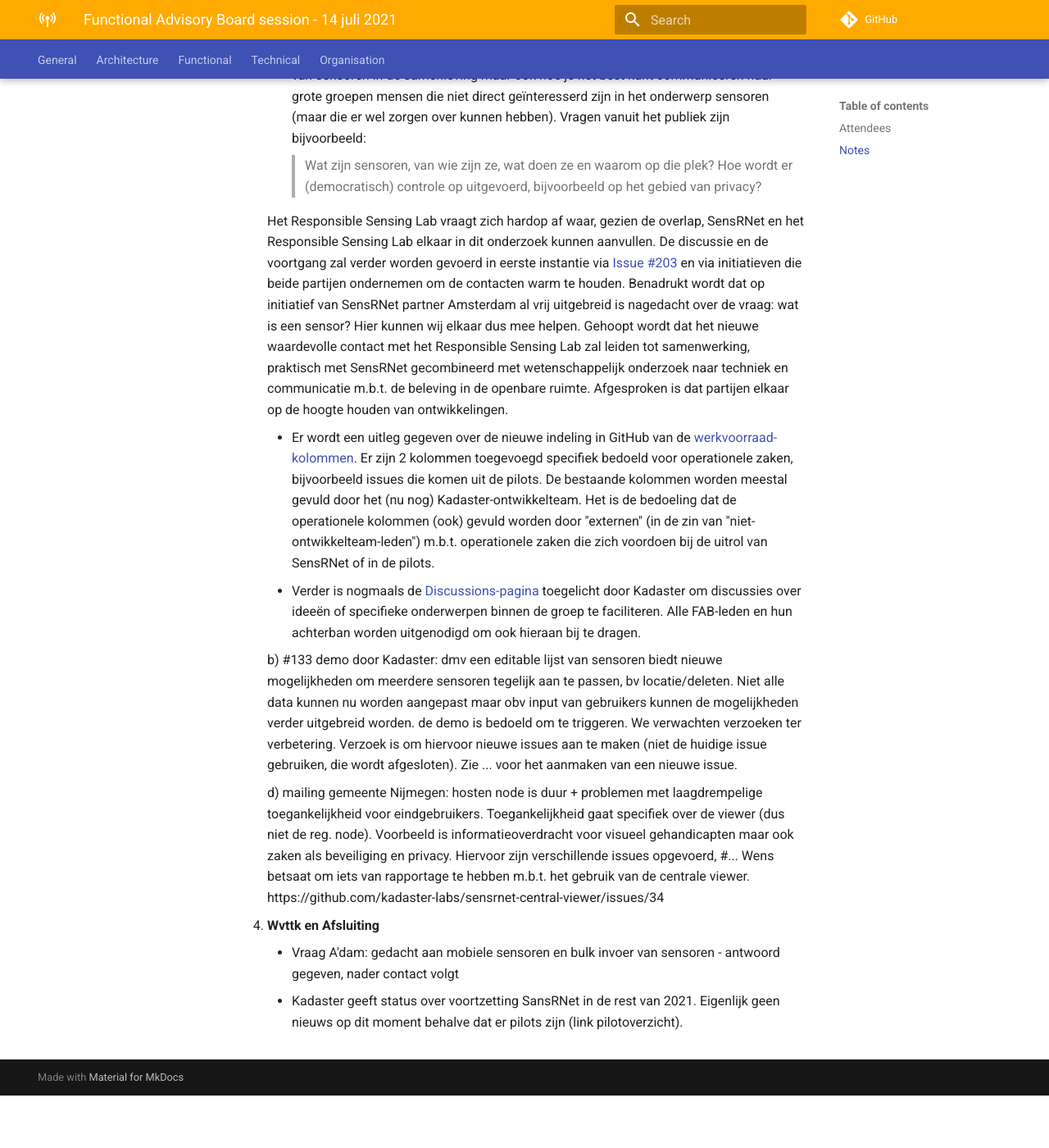
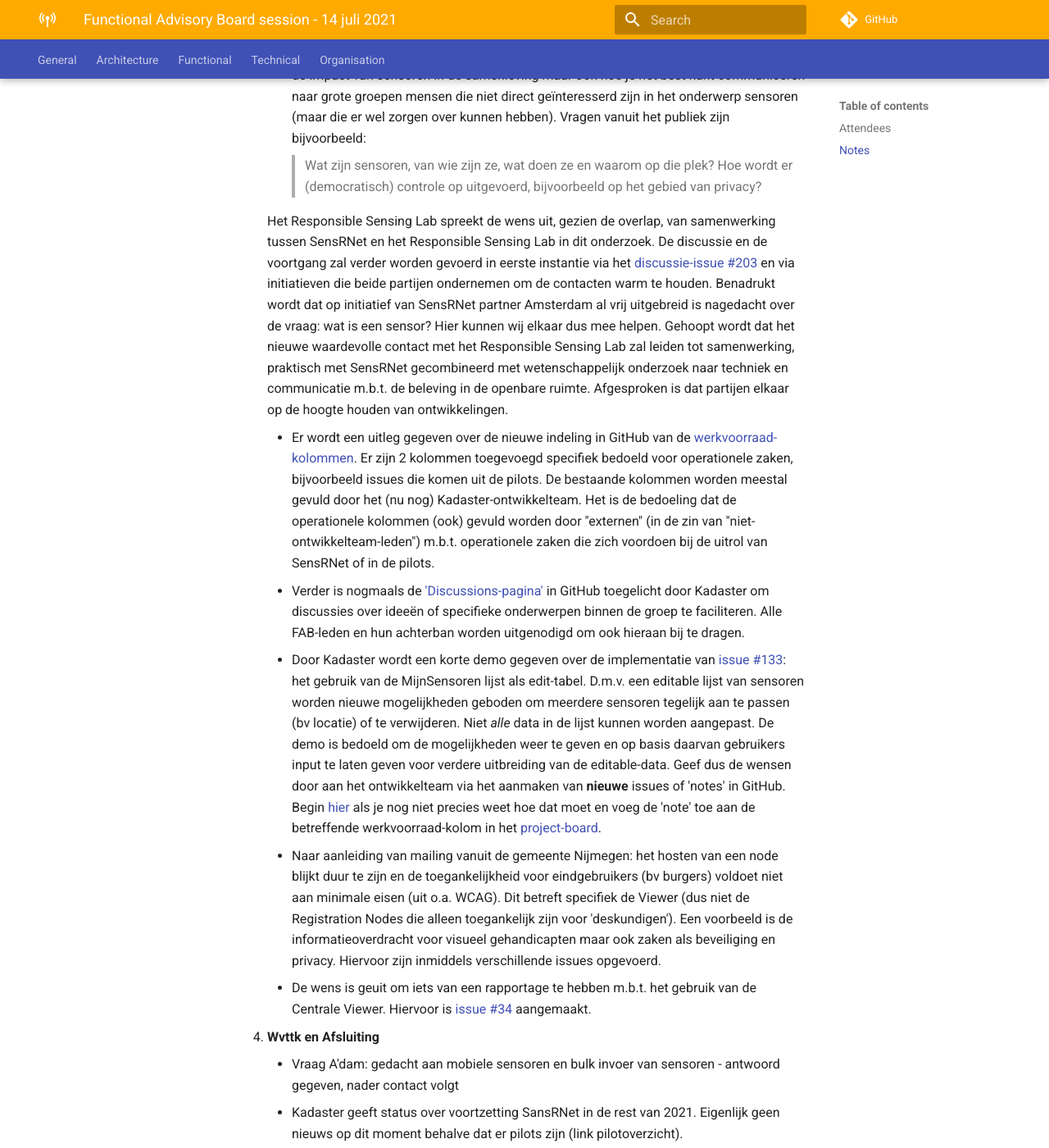
Before and after one commit to kadaster-labs/sensrnet-home, an MkDocs documentation site: the page built from docs/notes/2021-07-14-FAB-notes.md, in a window 1280 px wide and 1400 px high, scrolled down 1324 px. Shown: the whole window at 82% size. Built offline with MkDocs 1.6.1 and Material for MkDocs 9.7.7, drawn with Linux system fonts in a browser that asks for light colours; comment, search, counter and statistics services are not loaded; before the commit the page ends 2660 px from its top, so only the background shows below that.

Commit message:
Update 2021-07-14-FAB-notes.md

```diff
--- a/docs/notes/2021-07-14-FAB-notes.md
+++ b/docs/notes/2021-07-14-FAB-notes.md
@@ -38,19 +38,19 @@ Onderwerpen:
 
      Hieronder het belangrijkste over het werk aan SensRNet uit de afgelopen periode met daarnaast de introductie van (de samenwerking met) het Responsible Sensing Lab:
 
-     - Onze gast van het [Responsible Sensing Lab](https://www.ams-institute.org/urban-challenges/urban-data-intelligence/responsible-sensing-lab/) ligt het waarom van zijn aanwezigheid toe (zie ook [Issue #203](https://github.com/kadaster-labs/sensrnet-home/discussions/203)). De gemeente Amsterdam in samenwerking met het AMS Institute waar het Responsible Sensing Lab een onderdeel van is, doet onderzoek naar de impact van sensoren in de samenleving maar ook hoe je het best kunt communiceren naar grote groepen mensen die niet direct geïnteresserd zijn in het onderwerp sensoren (maar die er wel zorgen over kunnen hebben). Vragen vanuit het publiek zijn bijvoorbeeld:
+     - Onze gast van het [Responsible Sensing Lab](https://www.ams-institute.org/urban-challenges/urban-data-intelligence/responsible-sensing-lab/) ligt het waarom van zijn aanwezigheid toe (zie ook [dit issue #203](https://github.com/kadaster-labs/sensrnet-home/discussions/203)). De gemeente Amsterdam in samenwerking met het AMS Institute waar het Responsible Sensing Lab een onderdeel van is, doet onderzoek naar de impact van sensoren in de samenleving maar ook hoe je het best kunt communiceren naar grote groepen mensen die niet direct geïnteresserd zijn in het onderwerp sensoren (maar die er wel zorgen over kunnen hebben). Vragen vanuit het publiek zijn bijvoorbeeld:
 
         > Wat zijn sensoren, van wie zijn ze, wat doen ze en waarom op die plek? Hoe wordt er (democratisch) controle op uitgevoerd, bijvoorbeeld op het gebied van privacy?
 
-       Het Responsible Sensing Lab vraagt zich hardop af waar, gezien de overlap, SensRNet en het Responsible Sensing Lab elkaar in dit onderzoek kunnen aanvullen. De discussie en de voortgang zal verder worden gevoerd in eerste instantie via [Issue #203](https://github.com/kadaster-labs/sensrnet-home/discussions/203) en via initiatieven die beide partijen ondernemen om de contacten warm te houden. Benadrukt wordt dat op initiatief van SensRNet partner Amsterdam al vrij uitgebreid is nagedacht over de vraag: wat is een sensor? Hier kunnen wij elkaar dus mee helpen. Gehoopt wordt dat het nieuwe waardevolle contact met het Responsible Sensing Lab zal leiden tot samenwerking, praktisch met SensRNet gecombineerd met wetenschappelijk onderzoek naar techniek en communicatie m.b.t. de beleving in de openbare ruimte. Afgesproken is dat partijen elkaar op de hoogte houden van ontwikkelingen.
+       Het Responsible Sensing Lab spreekt de wens uit, gezien de overlap, van samenwerking tussen SensRNet en het Responsible Sensing Lab in dit onderzoek. De discussie en de voortgang zal verder worden gevoerd in eerste instantie via het [discussie-issue #203](https://github.com/kadaster-labs/sensrnet-home/discussions/203) en via initiatieven die beide partijen ondernemen om de contacten warm te houden. Benadrukt wordt dat op initiatief van SensRNet partner Amsterdam al vrij uitgebreid is nagedacht over de vraag: wat is een sensor? Hier kunnen wij elkaar dus mee helpen. Gehoopt wordt dat het nieuwe waardevolle contact met het Responsible Sensing Lab zal leiden tot samenwerking, praktisch met SensRNet gecombineerd met wetenschappelijk onderzoek naar techniek en communicatie m.b.t. de beleving in de openbare ruimte. Afgesproken is dat partijen elkaar op de hoogte houden van ontwikkelingen.
 
      - Er wordt een uitleg gegeven over de nieuwe indeling in GitHub van de [werkvoorraad-kolommen](https://github.com/orgs/kadaster-labs/projects/1). Er zijn 2 kolommen toegevoegd specifiek bedoeld voor operationele zaken, bijvoorbeeld issues die komen uit de pilots. De bestaande kolommen worden meestal gevuld door het (nu nog) Kadaster-ontwikkelteam. Het is de bedoeling dat de operationele kolommen (ook) gevuld worden door "externen" (in de zin van "niet-ontwikkelteam-leden") m.b.t. operationele zaken die zich voordoen bij de uitrol van SensRNet of in de pilots.
-     - Verder is nogmaals de [Discussions-pagina](https://github.com/kadaster-labs/sensrnet-home/discussions) toegelicht door Kadaster om discussies over ideeën of specifieke onderwerpen binnen de groep te faciliteren. Alle FAB-leden en hun achterban worden uitgenodigd om ook hieraan bij te dragen.
+     - Verder is nogmaals de ['Discussions-pagina'](https://github.com/kadaster-labs/sensrnet-home/discussions) in GitHub toegelicht door Kadaster om discussies over ideeën of specifieke onderwerpen binnen de groep te faciliteren. Alle FAB-leden en hun achterban worden uitgenodigd om ook hieraan bij te dragen.
 
-     b) #133 demo door Kadaster: dmv een editable lijst van sensoren biedt nieuwe mogelijkheden om meerdere sensoren tegelijk aan te passen, bv locatie/deleten. Niet alle data kunnen nu worden aangepast maar obv input van gebruikers kunnen de mogelijkheden verder uitgebreid worden. de demo is bedoeld om te triggeren. We verwachten verzoeken ter verbetering. Verzoek is om hiervoor nieuwe issues aan te maken (niet de huidige issue gebruiken, die wordt afgesloten). Zie ... voor het aanmaken van een nieuwe issue.
+     - Door Kadaster wordt een korte demo gegeven over de implementatie van [issue #133](https://github.com/kadaster-labs/sensrnet-home/issues/133): het gebruik van de MijnSensoren lijst als edit-tabel. D.m.v. een editable lijst van sensoren worden nieuwe mogelijkheden geboden om meerdere sensoren tegelijk aan te passen (bv locatie) of te verwijderen. Niet *alle* data in de lijst kunnen worden aangepast. De demo is bedoeld om de mogelijkheden weer te geven en op basis daarvan gebruikers input te laten geven voor verdere uitbreiding van de editable-data. Geef dus de wensen door aan het ontwikkelteam via het aanmaken van **nieuwe** issues of 'notes' in GitHub. Begin [hier](https://docs.github.com/en/issues/organizing-your-work-with-project-boards/tracking-work-with-project-boards/adding-notes-to-a-project-board#adding-notes-to-a-project-board) als je nog niet precies weet hoe dat moet en voeg de 'note' toe aan de betreffende werkvoorraad-kolom in het [project-board](https://github.com/orgs/kadaster-labs/projects/1).
 
-     d) mailing gemeente Nijmegen: hosten node is duur + problemen met laagdrempelige toegankelijkheid voor eindgebruikers. Toegankelijkheid gaat specifiek over de viewer (dus niet de reg. node). Voorbeeld is informatieoverdracht voor visueel gehandicapten maar ook zaken als beveiliging en privacy. Hiervoor zijn verschillende issues opgevoerd, #...
-     Wens betsaat om iets van rapportage te hebben m.b.t. het gebruik van de centrale viewer. https://github.com/kadaster-labs/sensrnet-central-viewer/issues/34
+     - Naar aanleiding van mailing vanuit de gemeente Nijmegen: het hosten van een node blijkt duur te zijn en de toegankelijkheid voor eindgebruikers (bv burgers) voldoet niet aan minimale eisen (uit o.a. WCAG). Dit betreft specifiek de Viewer (dus niet de Registration Nodes die alleen toegankelijk zijn voor 'deskundigen'). Een voorbeeld is de informatieoverdracht voor visueel gehandicapten maar ook zaken als beveiliging en privacy. Hiervoor zijn inmiddels verschillende issues opgevoerd.
+     - De wens is geuit om iets van een rapportage te hebben m.b.t. het gebruik van de Centrale Viewer. Hiervoor is [issue #34](https://github.com/kadaster-labs/sensrnet-central-viewer/issues/34) aangemaakt.
 
 
 4. **Wvttk en Afsluiting**
```
